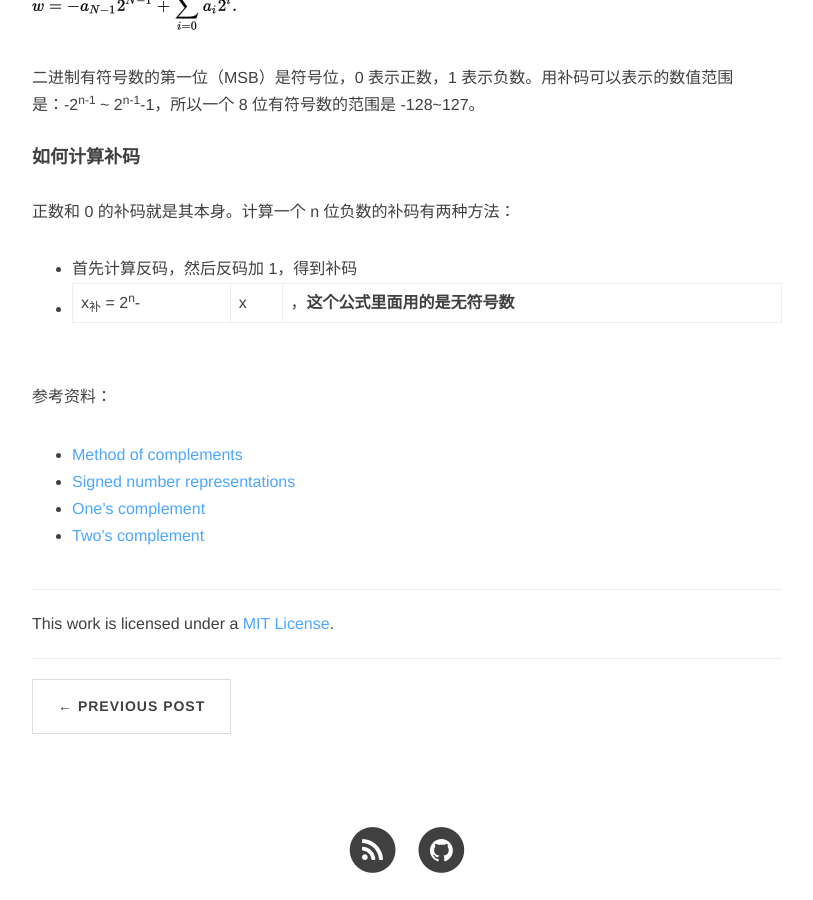
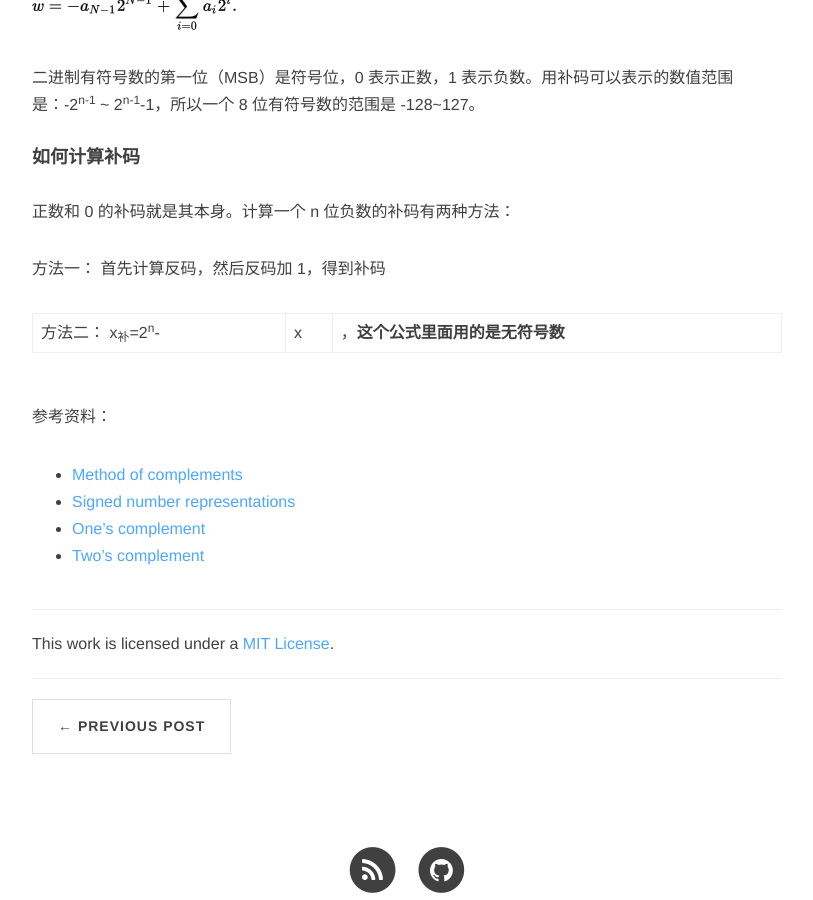
Before and after one commit to QXSoftware/qxsoftware.github.io, a Jekyll site: the page built from _posts/2016-11-19-Number Complement.md, in a window 1280 px wide and 900 px high, scrolled down 2162 px. Shown: the whole window, without its empty margins (233-1046 px from the left). Built offline with Jekyll 4.4.1, drawn with Linux system fonts in a browser that asks for light colours; nearby versions of some CDN libraries; comment, search, counter and statistics services are not loaded.

Commit message:
try fix again

```diff
--- a/_posts/2016-11-19-Number Complement.md
+++ b/_posts/2016-11-19-Number Complement.md
@@ -81,8 +81,9 @@ published: true
 
 正数和 0 的补码就是其本身。计算一个 n 位负数的补码有两种方法：
 
-+ 首先计算反码，然后反码加 1，得到补码
-+ x<sub>补</sub> = 2<sup>n</sup>-|x|，<strong>这个公式里面用的是无符号数</strong>
+方法一： 首先计算反码，然后反码加 1，得到补码
+
+方法二： x<sub>补</sub>=2<sup>n</sup>-|x|，<strong>这个公式里面用的是无符号数</strong>
 
 参考资料：
 
```
